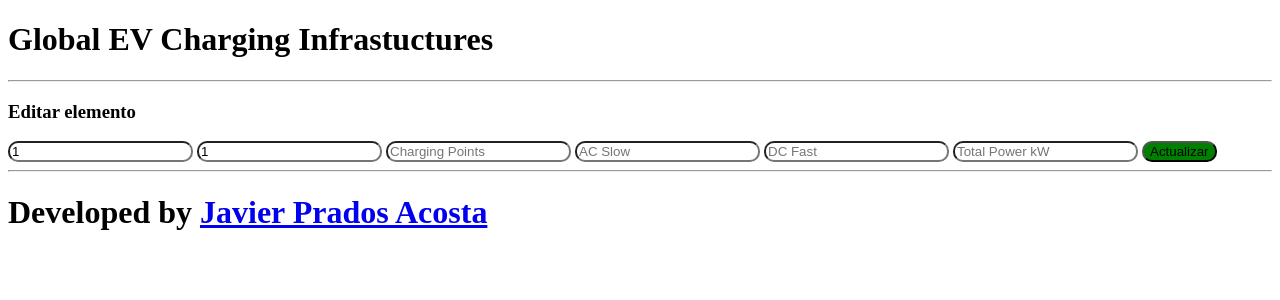
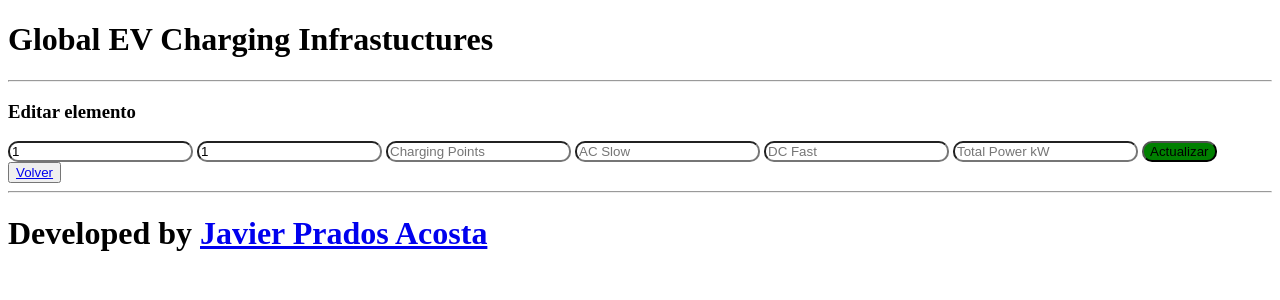
Before and after one commit to JavierPradosA/SOS2526-16, a SvelteKit app in the folder src/front/: page /global-ev-charging-infrastructures/1/1 in a window 1280 px wide. Shown: the top 300 px of the page. Built offline with nearby package versions, Linux system fonts and the light colour scheme; no server answers.

Commit message:
boton volver y cargar datos cuando se vuelve

```diff
--- a/src/front/src/routes/global-ev-charging-infrastructures/+page.svelte
+++ b/src/front/src/routes/global-ev-charging-infrastructures/+page.svelte
@@ -1,5 +1,5 @@
 <script>
-
+	import {onMount} from 'svelte';
 	// 🔹 CREAR
 	let pais_crear = $state('');
 	let year_crear = $state('');
@@ -147,7 +147,9 @@
 		}
 	}
 
-
+	onMount(async() => {
+       await getData();
+    });
 </script>
 
 <button style="border-radius: 10px; background-color: aquamarine;" onclick={LoadData}
--- a/src/front/src/routes/global-ev-charging-infrastructures/[country]/[year]/+page.svelte
+++ b/src/front/src/routes/global-ev-charging-infrastructures/[country]/[year]/+page.svelte
@@ -106,4 +106,8 @@
 	<button style="border-radius: 10px; background-color: green;" type="submit">Actualizar</button>
 </form>
 
+<button>
+	<a href="/global-ev-charging-infrastructures">Volver</a>
+</button>
+
 {mensaje}
```
